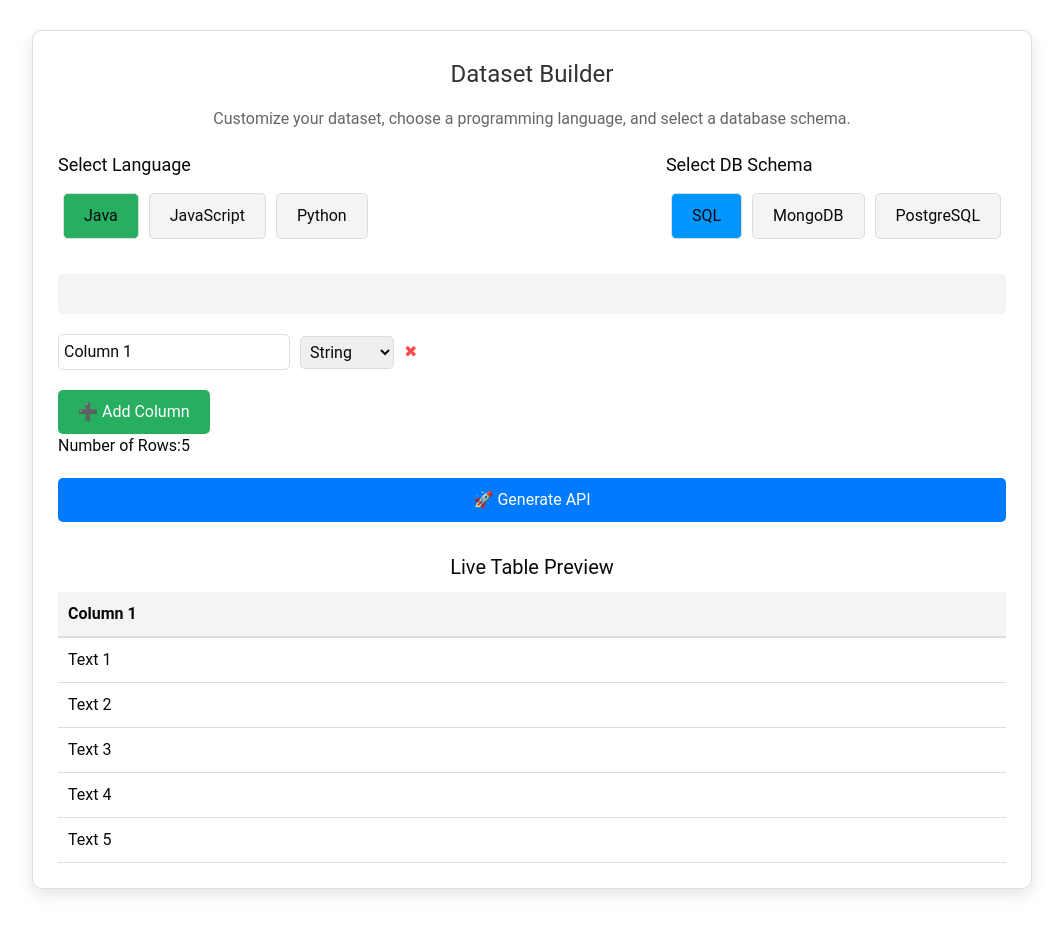
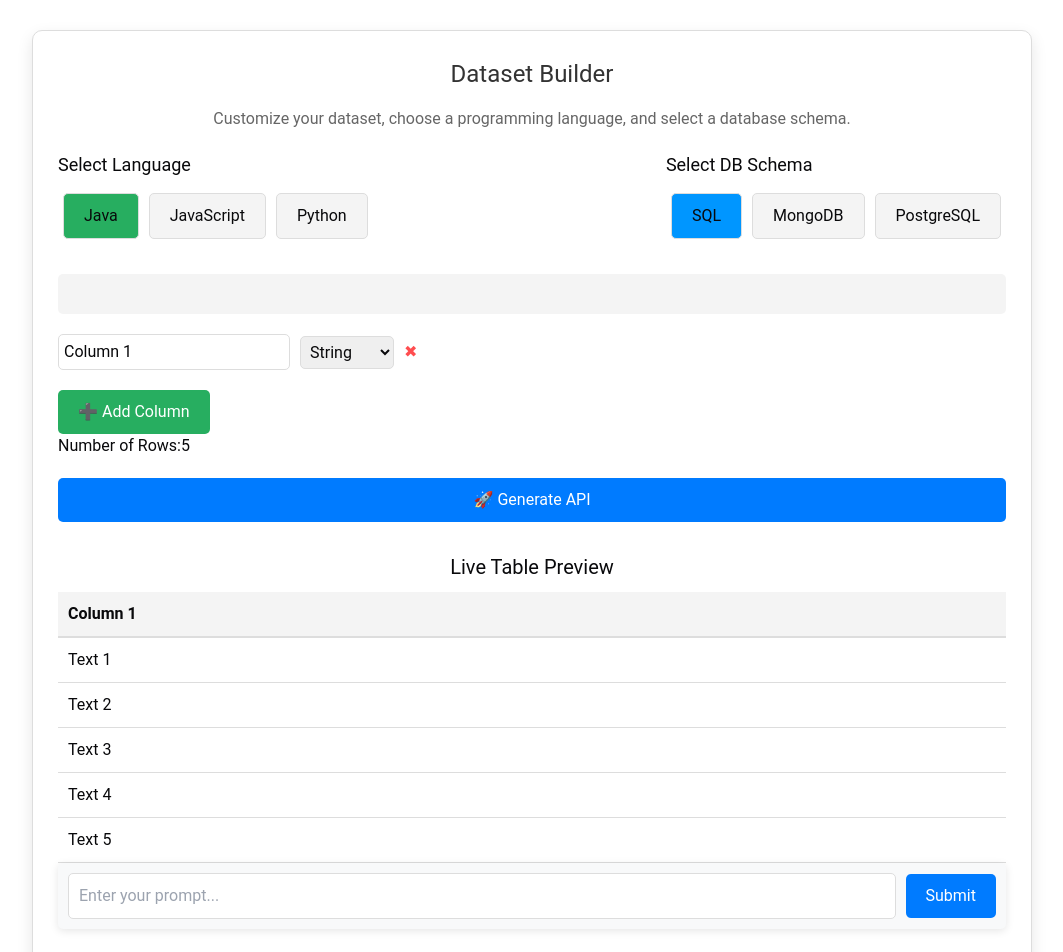
Before and after one commit to Drabblesaur/CMPE272_Project, a Next.js app in the folder FrontEnd/db2api/: page /api-generator in a window 1280 px wide. Shown: the top 952 px of the page, without its empty margins (108-1171 px from the left). Before the commit the page ends 919 px from the top, so only its background shows below. Built offline with nearby package versions, Linux system fonts and the light colour scheme.

Commit message:
User Propmt to make changes

```diff
--- a/FrontEnd/db2api/src/app/api-generator/page.js
+++ b/FrontEnd/db2api/src/app/api-generator/page.js
@@ -14,6 +14,44 @@ function DataSetBuilder() {
   const [selectedLanguage, setSelectedLanguage] = useState("Java");
   const [selectedDBSchema, setSelectedDBSchema] = useState("SQL");
   const [apiResponse, setApiResponse] = useState({ success: false, code: "" });
+  const [prompt, setPrompt] = useState(""); // State for the prompt
+  const [chatResponse, setChatResponse] = useState(""); // State for chat response
+
+  // Function to handle prompt submission
+  const handlePromptSubmit = async () => {
+    try {
+      const schema = columns.map(col => `${col.title}(${col.type})`).join(",");
+      const apiUrl = `http://127.0.0.1:8080/ai/generateCustom?schema=${encodeURIComponent(schema)}&language=${encodeURIComponent(selectedLanguage)}&database=${encodeURIComponent(selectedDBSchema)}`;
+
+      const requestBody = {
+        userInput: prompt, // Sending the user's prompt
+      };
+
+      const response = await fetch(apiUrl, {
+        method: "POST",
+        headers: {
+          "Content-Type": "application/json",
+        },
+        body: JSON.stringify(requestBody), // Send the body as a string
+      });
+
+      if (!response.ok) {
+        throw new Error(`API call failed with status: ${response.status}`);
+      }
+
+      const responseData = await response.json();
+
+      if (responseData.success) {
+        setChatResponse(responseData.code || "No response code provided"); // Update with the response code or a fallback
+      } else {
+        throw new Error(responseData.error || "Unknown error occurred");
+      }
+    } catch (error) {
+      console.error("Error submitting prompt:", error);
+      setChatResponse(`Error: ${error.message}`);
+    }
+  };
+
 
 
   const generateSampleData = () => {
@@ -246,6 +284,39 @@ function DataSetBuilder() {
           </table>
         </div>
       </div>
+
+      {/* Toolbar Section */}
+      <div style={styles.toolbar}>
+        <input
+          type="text"
+          value={prompt}
+          onChange={(e) => setPrompt(e.target.value)}
+          placeholder="Enter your prompt..."
+          style={styles.promptInput}
+        />
+        <button onClick={handlePromptSubmit} style={styles.promptButton}>
+          Submit
+        </button>
+      </div>
+
+      {/* ChatGPT-like Response */}
+
+<div style={styles.codeContainer}>
+  {apiResponse.success && (
+    <div>
+      <h3>Generated API Code:</h3>
+      <pre style={styles.codeBlock}>{apiResponse.code}</pre>
+    </div>
+  )}
+</div>
+
+
+      {/* Existing Dataset Builder UI
+      <h1 style={styles.header}>Dataset Builder</h1>
+      <p style={styles.description}>
+        Customize your dataset, choose a programming language, and select a database schema.
+      </p> */}
+
     </div>
   );
 }
@@ -261,6 +332,43 @@ const styles = {
     boxShadow: "0 6px 16px rgba(0, 0, 0, 0.1)",
     border: "1px solid #ddd",
   },
+  toolbar: {
+    display: "flex",
+    justifyContent: "space-between",
+    alignItems: "center",
+    marginBottom: "20px",
+    padding: "10px",
+    backgroundColor: "#f8f9fa",
+    borderRadius: "5px",
+    boxShadow: "0 2px 8px rgba(0, 0, 0, 0.1)",
+  },
+  promptInput: {
+    flex: 1,
+    padding: "10px",
+    marginRight: "10px",
+    borderRadius: "5px",
+    border: "1px solid #ddd",
+    fontSize: "16px",
+  },
+  promptButton: {
+    padding: "10px 20px",
+    backgroundColor: "#007bff",
+    color: "white",
+    borderRadius: "5px",
+    border: "none",
+    cursor: "pointer",
+    fontSize: "16px",
+  },
+  chatResponse: {
+    marginTop: "20px",
+    padding: "15px",
+    backgroundColor: "#e9f7df",
+    borderRadius: "5px",
+    border: "1px solid #c3e6cb",
+    color: "#155724",
+  },
+  header: { fontSize: "24px", textAlign: "center", marginBottom: "15px", color: "#333" },
+  description: { textAlign: "center", color: "#666" },
   header: {
     fontSize: "24px",
     textAlign: "center",
```
